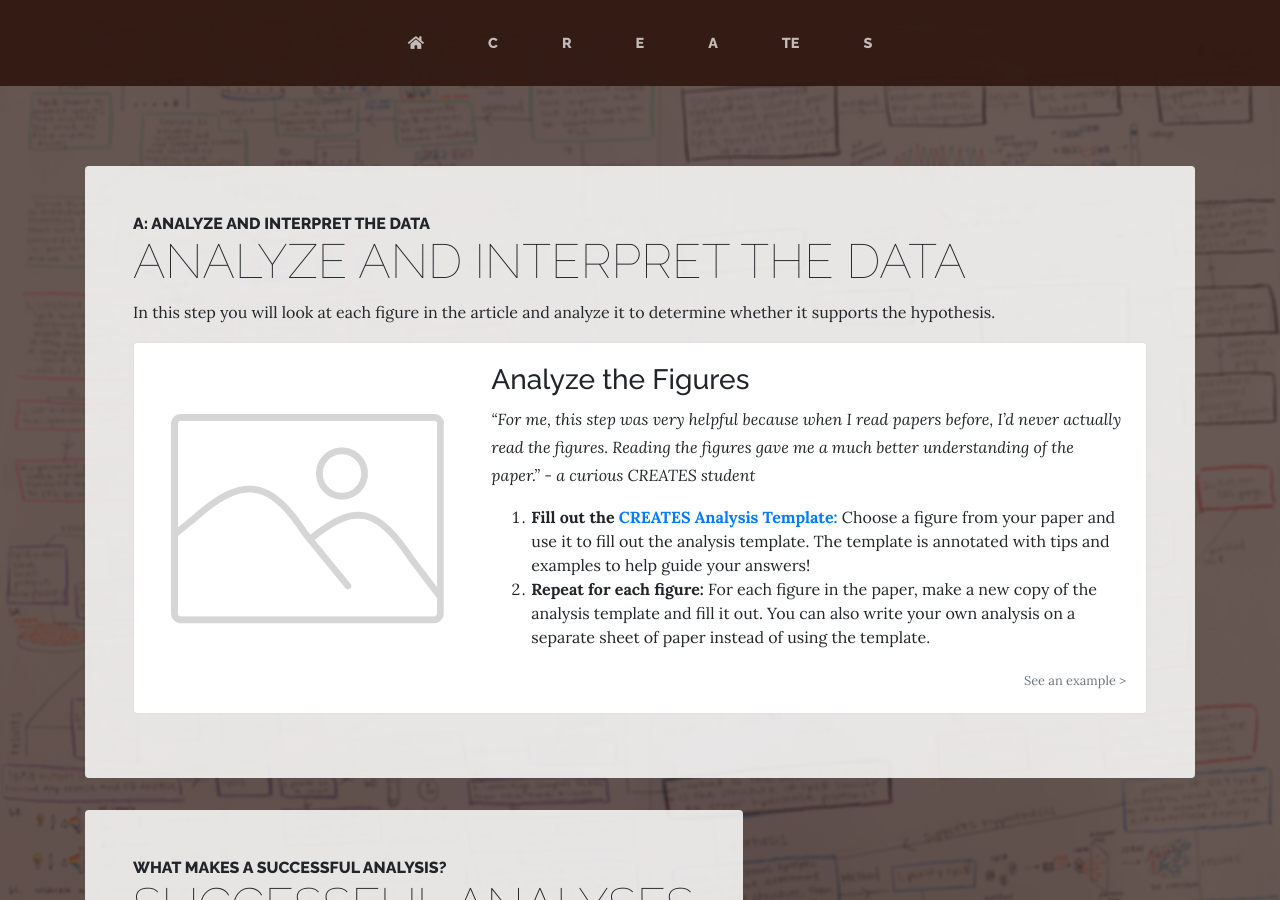
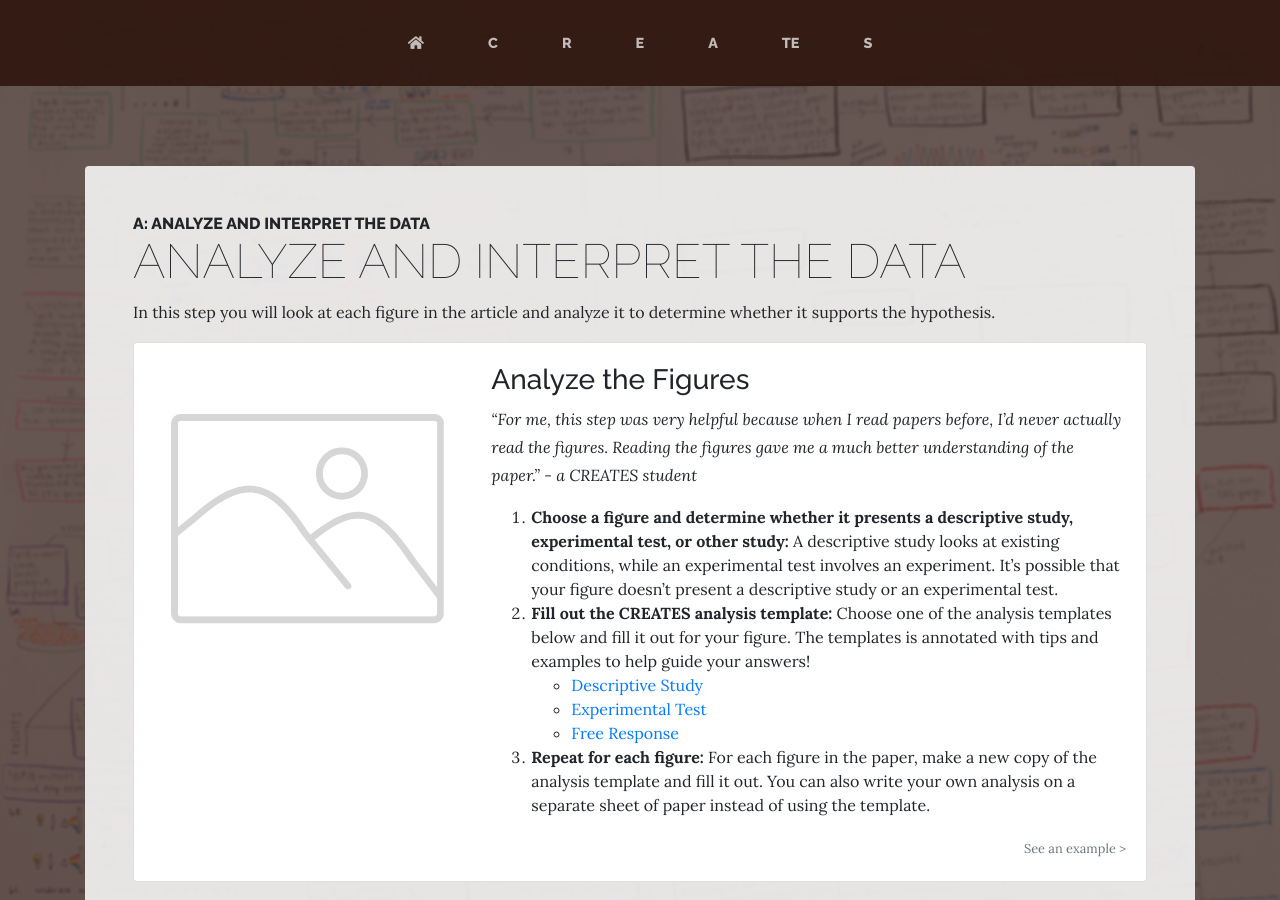
Before and after one commit to woof84/woof84.github.io-creates, a Jekyll site: the page built from a.html, in a window 1280 px wide and 900 px high. Built offline with Jekyll 4.4.1, drawn with Linux system fonts in a browser that asks for light colours; nearby versions of some CDN libraries.

Commit message:
update A

```diff
--- a/a.html
+++ b/a.html
@@ -27,9 +27,15 @@ layout: page
                           <div class="col-md-8">
                               <div class="card-body">
                                   <h3>Analyze the Figures</h3>
-                                  <p><em>“For me, this step was very helpful because when I read papers before, I’d never actually read the figures. Reading the figures gave me a much better understanding of the paper.” - a curious CREATES student</em></p>
+                                  <p><em>“For me, this step was very helpful because when I read papers before, I’d never actually read the figures. Reading the figures gave me a much better understanding of the paper.” - a CREATES student</em></p>
                                   <ol>
-                                    <li><strong>Fill out the <a href="https://docs.google.com/document/d/1b2Ldj4983kigSRLKpKJboK-I51VYyLwO2JadD7iIFzM/copy?copyComments=true">CREATES Analysis Template:</a> </strong>Choose a figure from your paper and use it to fill out the analysis template. The template is annotated with tips and examples to help guide your answers!</li>
+                                    <li><strong>Choose a figure and determine whether it presents a descriptive study, experimental test, or other study: </strong>A descriptive study looks at existing conditions, while an experimental test involves an experiment. It’s possible that your figure doesn’t present a descriptive study or an experimental test.</li>
+                                    <li><strong>Fill out the CREATES analysis template: </strong>Choose one of the analysis templates below and fill it out for your figure. The templates is annotated with tips and examples to help guide your answers!</li>
+                                      <ul>
+                                        <li><a href="https://docs.google.com/document/d/1F4ami2ZzMX8CaoUFOHmJzmZAz3Be6bCHW0BtrdMr-4o/copy?copyComments=true" target="_blank">Descriptive Study</a></li>
+                                        <li><a href="https://docs.google.com/document/d/1du1Vx7Nuf7TKATtAMsOaMk-AnlYb9erx98LXHtKk22c/copy?copyComments=true" target="_blank">Experimental Test</a></li>
+                                        <li><a href="https://docs.google.com/document/d/12kSNBddWaWzwEXU9ICeZwe3kXBm-kR4gnXRpGkKCXUs/copy?copyComments=true" target="_blank">Free Response</a></li>
+                                      </ul>
                                     <li><strong>Repeat for each figure: </strong>For each figure in the paper, make a new copy of the analysis template and fill it out. You can also write your own analysis on a separate sheet of paper instead of using the template.</li>
                                   </ol>
                                   <p class="card-text text-right"><a data-toggle="modal" data-target="#step-1-2-info" href="#"><small class="text-muted">See an example ></small></a></p>
```
Also changed, not shown: 2 other files.
